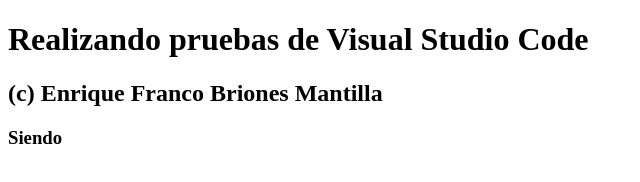
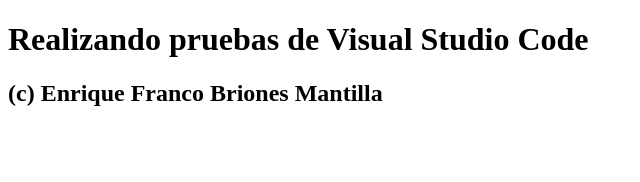
Before and after one commit to FrancBriones/FrancBriones.github.io, a plain HTML site: page index.html in a window 1280 px wide. Shown: the full height of the page, 0-640 px from the left. Drawn offline with Linux system fonts and the light colour scheme.

Commit message:
Update index.html

```diff
--- a/index.html
+++ b/index.html
@@ -11,6 +11,5 @@
     <h1>Realizando pruebas de  Visual Studio Code</h1>
     <h2>(c) Enrique Franco Briones Mantilla</h2>
     <script src="" async defer></script>
-  <h3>Siendo</h3>
   </body>
 </html>
```
